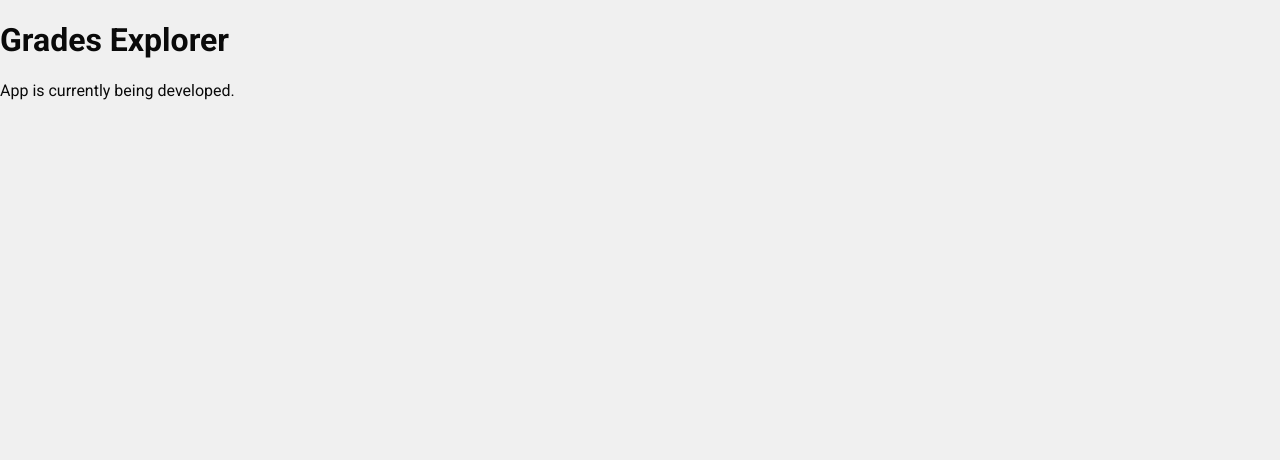
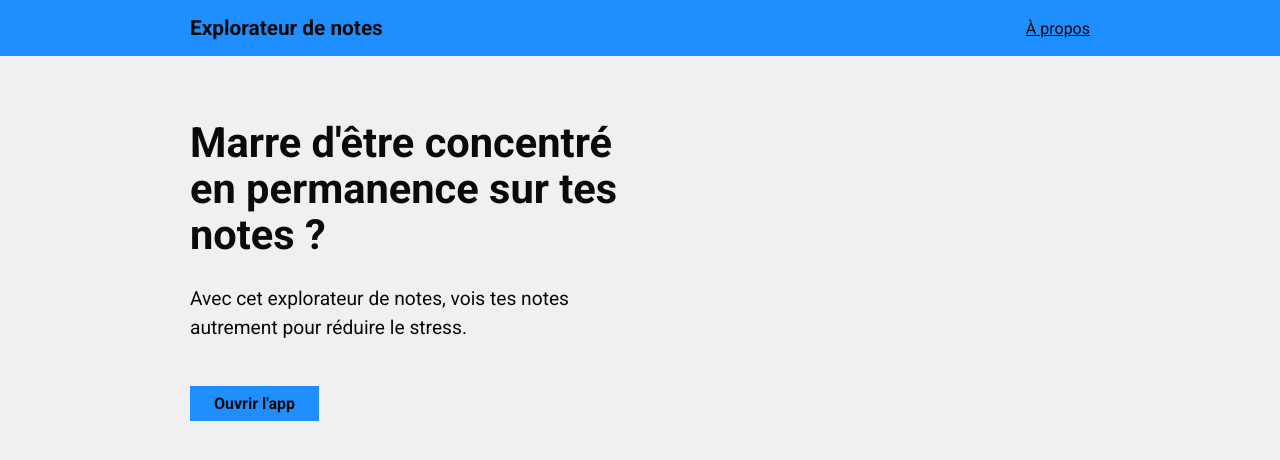
Before and after one commit to MartinHeywang/grades-explorer, a React (Vite) app: page /#/ in a window 1280 px wide. Shown: the top 460 px of the page. Built offline with nearby package versions, Linux system fonts and the light colour scheme.

Commit message:
Created home + about pages

```diff
--- /dev/null
+++ b/src/components/AboutPage.tsx
@@ -0,0 +1,21 @@
+import React, { FC } from "react";
+
+import Page from "./Page";
+
+const Button = React.lazy(() => import("./Button"));
+
+const AboutPage: FC<{}> = () => {
+    return (
+        <Page>
+            <h1>À propos</h1>
+            <p>
+                Réalisé en Martin Heywang en 2022.{" "}
+                <a href="https://github.com/MartinHeywang">Compte Github</a> |{" "}
+                <a href="https://github.com/MartinHeywang/grades-explorer">Dépôt GitHub</a>
+            </p>
+            <Button action="/">Retour</Button>
+        </Page>
+    );
+};
+
+export default AboutPage;
--- a/src/components/App.tsx
+++ b/src/components/App.tsx
@@ -1,12 +1,20 @@
-import { FC } from "react";
+import React, { FC, Suspense } from "react";
+import { Route, Routes } from "react-router-dom";
+
+const HomePage = React.lazy(() => import("./HomePage"));
+const AboutPage = React.lazy(() => import("./AboutPage"));
 
 const App: FC<{}> = () => {
     return (
         <div className="App">
-            <h1>Grades Explorer</h1>
-            <p>App is currently being developed.</p>
+            <Suspense fallback={<p>Chargement...</p>}>
+                <Routes>
+                    <Route path="about" element={<AboutPage/>}/>
+                    <Route path="/" element={<HomePage/>}/>
+                </Routes>
+            </Suspense>
         </div>
     );
-}
+};
 
 export default App;
--- /dev/null
+++ b/src/components/Button.tsx
@@ -0,0 +1,34 @@
+import React, { FC } from "react";
+
+import { useNavigate } from "react-router-dom";
+
+import "../scss/Button.scss";
+
+interface Props {
+    className?: string;
+
+    action?: string | (() => void);
+}
+
+const Button: FC<Props> = ({ className = "", action, children }) => {
+    const navigate = useNavigate();
+
+    function handleClick() {
+        if (!action) return;
+
+        if (typeof action === "string") {
+            navigate(action);
+            return;
+        }
+
+        action();
+    }
+
+    return (
+        <button className={`Button ${className}`} onClick={handleClick}>
+            {children}
+        </button>
+    );
+};
+
+export default Button;
--- /dev/null
+++ b/src/components/Header.tsx
@@ -0,0 +1,25 @@
+import React, { FC } from "react";
+import { Link } from "react-router-dom";
+
+import "../scss/Header.scss";
+
+const Header: FC<{}> = () => {
+    return (
+        <header className="Header">
+            <div className="container">
+                <p className="Header__title">
+                    <Link to="/">
+                        Explora
+                        <wbr />
+                        teur de notes
+                    </Link>
+                </p>
+                <Link to="/about" className="Header__about">
+                    À propos
+                </Link>
+            </div>
+        </header>
+    );
+};
+
+export default Header;
--- /dev/null
+++ b/src/components/HomePage.tsx
@@ -0,0 +1,21 @@
+import React, { FC } from "react";
+
+import Page from "./Page";
+
+import "../scss/HomePage.scss";
+
+const Button = React.lazy(() => import("./Button"));
+
+const HomePage: FC<{}> = () => {
+    return (
+        <Page className="HomePage">
+            <div className="HomePage__text">
+                <h1>Marre d'être concentré en permanence sur tes notes ?</h1>
+                <p>Avec cet explorateur de notes, vois tes notes autrement pour réduire le stress.</p>
+                <Button className="HomePage__open-app" action="app">Ouvrir l'app</Button>
+            </div>
+        </Page>
+    );
+};
+
+export default HomePage;
--- /dev/null
+++ b/src/components/Page.tsx
@@ -0,0 +1,20 @@
+import React, { FC, Suspense } from "react";
+
+const Header = React.lazy(() => import("./Header"));
+
+interface Props {
+    className?: string;
+}
+
+const Page: FC<Props> = ({ children, className = "" }) => {
+    return (
+        <div className={`Page ${className}`}>
+            <Suspense fallback="Chargement...">
+                <Header />
+                <div className="container Page__content">{children}</div>
+            </Suspense>
+        </div>
+    );
+};
+
+export default Page;
--- /dev/null
+++ b/src/scss/Button.scss
@@ -0,0 +1,19 @@
+.Button {
+    padding: 0.5em 1.5em;
+    border: 0;
+    background-color: var(--clr-primary-500);
+
+    color: inherit;
+    font: inherit;
+    font-weight: bold;
+
+    &:hover {
+        filter: brightness(70%);
+        cursor: pointer;
+    }
+
+    &:focus-visible {
+        outline: 2px solid var(--clr-primary-500);
+        outline-offset: 2px;
+    }
+}
--- /dev/null
+++ b/src/scss/Header.scss
@@ -0,0 +1,33 @@
+.Header {
+    background-color: var(--clr-primary-500);
+
+    padding: 1em;
+
+    .container {
+        display: flex;
+        justify-content: space-between;
+        align-items: center;
+    }
+}
+
+.Header__title {
+    margin: 0;
+    padding-right: 0.5em;
+
+    font-weight: bold;
+    font-size: 1.3rem;
+
+    a {
+        color: inherit;
+        text-decoration: none;
+    }
+}
+
+.Header__about {
+    color: inherit;
+}
+
+:is(.Header__title a, .Header__about):focus-visible {
+    outline: 2px solid var(--clr-neutral-100);
+    outline-offset: 2px;
+}
--- /dev/null
+++ b/src/scss/HomePage.scss
@@ -0,0 +1,21 @@
+.HomePage .Page__content {
+    margin-top: 4rem;
+
+    .HomePage__text {
+        max-width: 50ch;
+    }
+
+    h1 {
+        font-size: 2.6rem;
+        line-height: 110%;
+    }
+
+    p {
+        line-height: 150%;
+        font-size: 1.2rem;
+    }
+
+    .HomePage__open-app {
+        margin-top: 1.5rem;
+    }
+}
```
